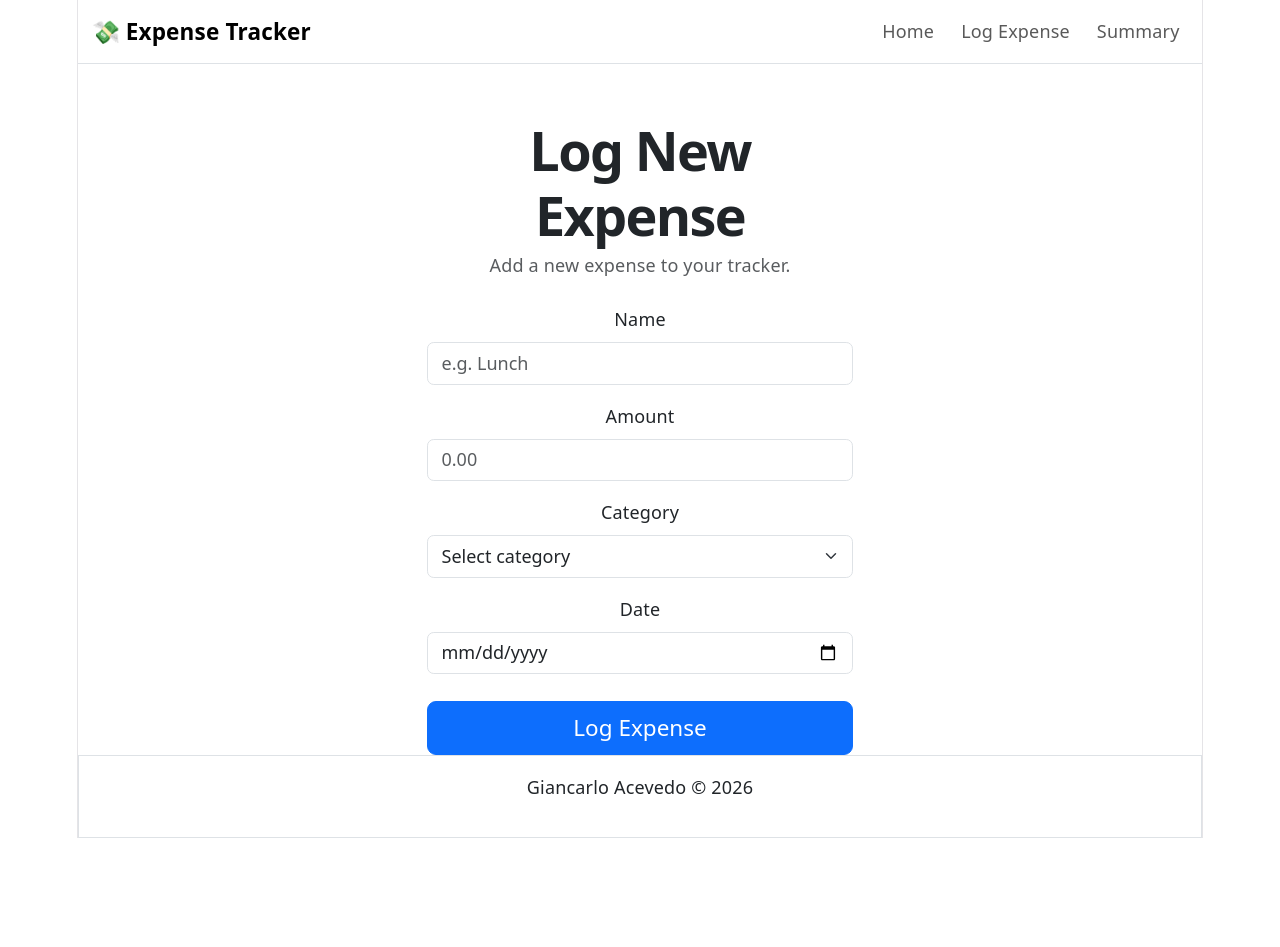
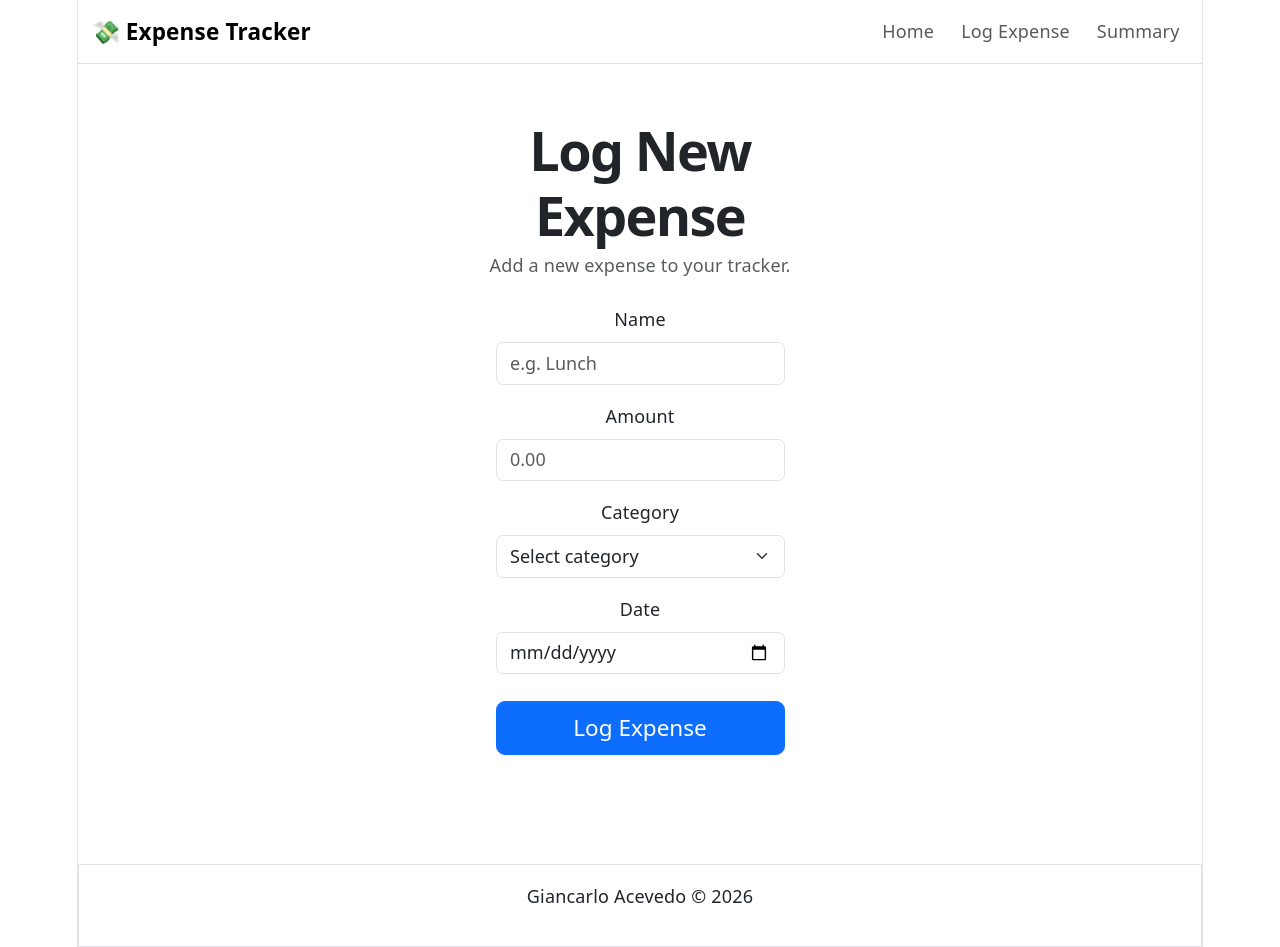
Before and after one commit to gianacevedof/expense-tracker, a React (Vite) app in the folder client/: page /log in a window 1280 px wide. Before the commit the page ends 838 px from the top, so only its background shows below. Built offline with nearby package versions, Linux system fonts and the light colour scheme.

Commit message:
fixed footer to the bottom

```diff
--- a/client/src/pages/Home.jsx
+++ b/client/src/pages/Home.jsx
@@ -3,7 +3,7 @@ import heroImg from "../assets/home.svg";
 
 function Home() {
   return (
-    <div className="d-flex flex-column align-items-center px-4 pt-5 gap-4">
+    <div className="d-flex flex-column align-items-center min-vh-100 px-4 pt-5 gap-4">
       <div className="text-center">
         <h1 className="display-4 fw-bold">Hello, Gian.</h1>
         <p className="text-muted fs-5">What's the damage today?</p>
--- a/client/src/pages/LogExpense.jsx
+++ b/client/src/pages/LogExpense.jsx
@@ -32,7 +32,10 @@ function LogExpense() {
   };
 
   return (
-    <div className="px-4 pt-5" style={{ maxWidth: "480px", margin: "0 auto" }}>
+    <div
+      className="px-4 pt-5 d-flex flex-column align-items-center min-vh-100"
+      style={{ maxWidth: "480px", margin: "0 auto" }}
+    >
       <h1 className="display-5 fw-bold mb-1">Log New Expense</h1>
       <p className="text-muted mb-4">Add a new expense to your tracker.</p>
 
--- a/client/src/pages/Summary.jsx
+++ b/client/src/pages/Summary.jsx
@@ -38,7 +38,10 @@ function Summary() {
   };
 
   return (
-    <div className="px-4 pt-5" style={{ maxWidth: "480px", margin: "0 auto" }}>
+    <div
+      className="px-4 pt-5 d-flex flex-column align-items-center min-vh-100 "
+      style={{ maxWidth: "480px", margin: "0 auto" }}
+    >
       <h1 className="display-5 fw-bold mb-1">This Month</h1>
       <p className="text-muted mb-4">Here's where your money went.</p>
 
```
